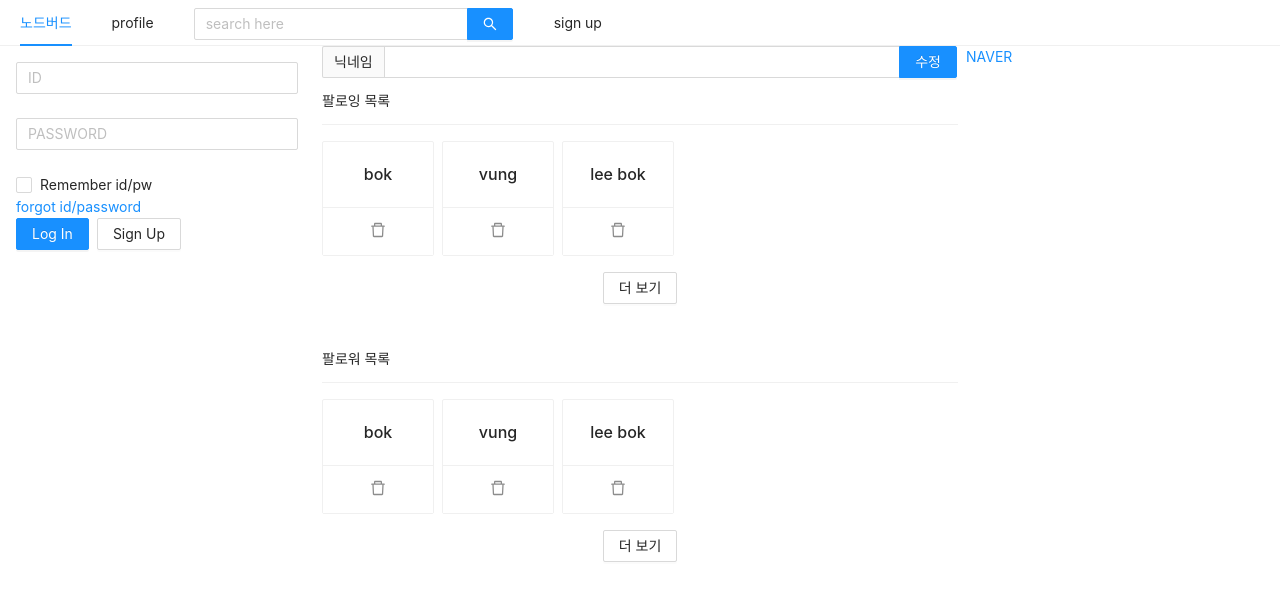
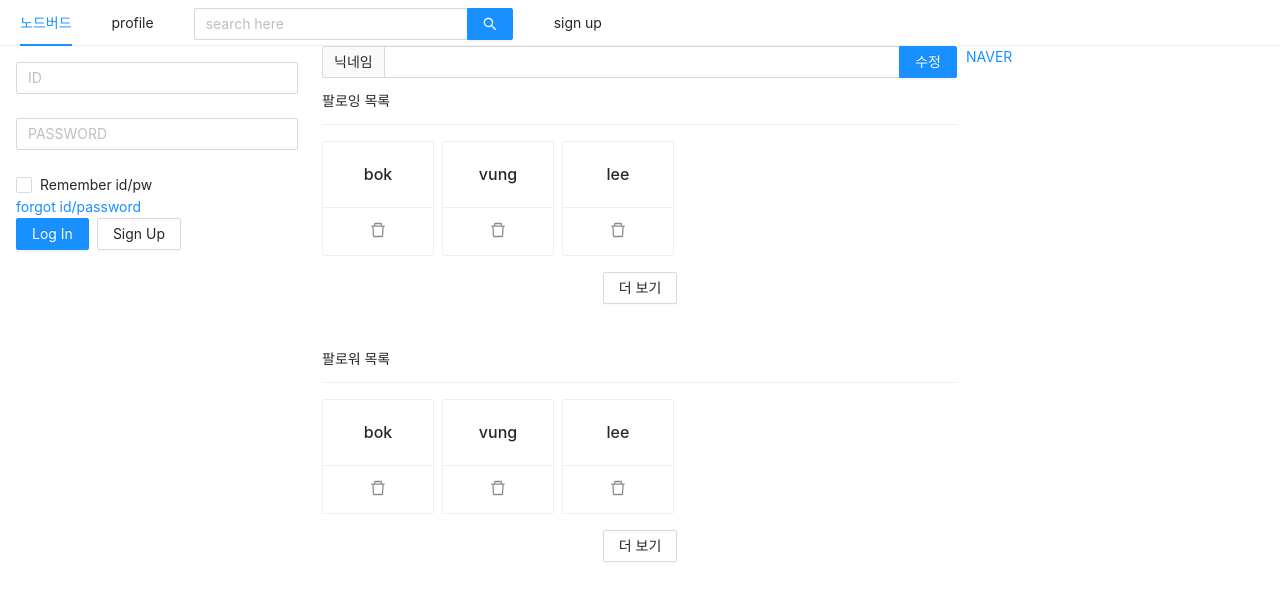
Before and after one commit to cjhmoves33/TIL, a Next.js app in the folder front/: page /profile in a window 1280 px wide. Shown: the top 600 px of the page. Built offline with nearby package versions, Linux system fonts and the light colour scheme.

Commit message:
더미데이터 수정

```diff
--- a/front/pages/profile.jsx
+++ b/front/pages/profile.jsx
@@ -15,8 +15,8 @@ import FollowList from '../components/FollowList';
 
 const Profile = () => {
   // dummy data
-  const followingList = [{ nickname: 'bok' }, { nickname: 'vung' }, { nickname: 'lee bok' },];
-  const followerList = [{ nickname: 'bok' }, { nickname: 'vung' }, { nickname: 'lee bok' },];
+  const followingList = [{ nickname: 'bok' }, { nickname: 'vung' }, { nickname: 'lee' },];
+  const followerList = [{ nickname: 'bok' }, { nickname: 'vung' }, { nickname: 'lee' },];
 
   return (
     <>
```
